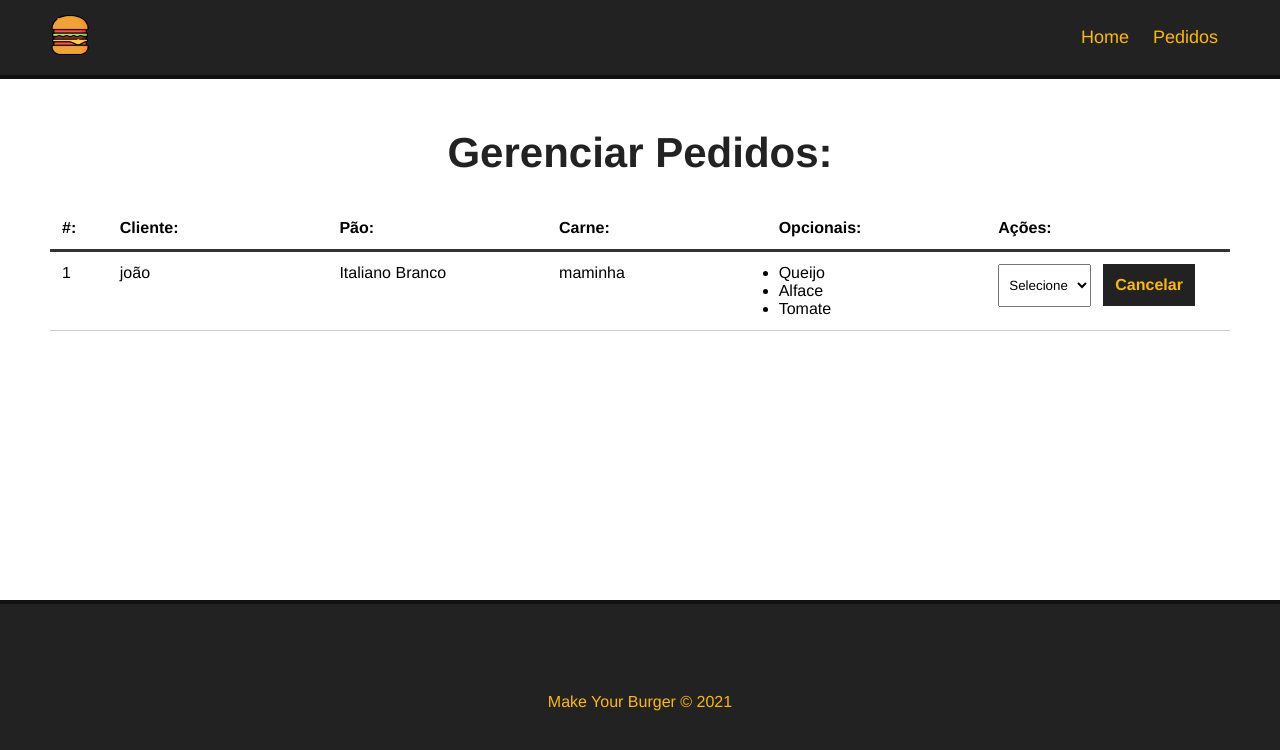
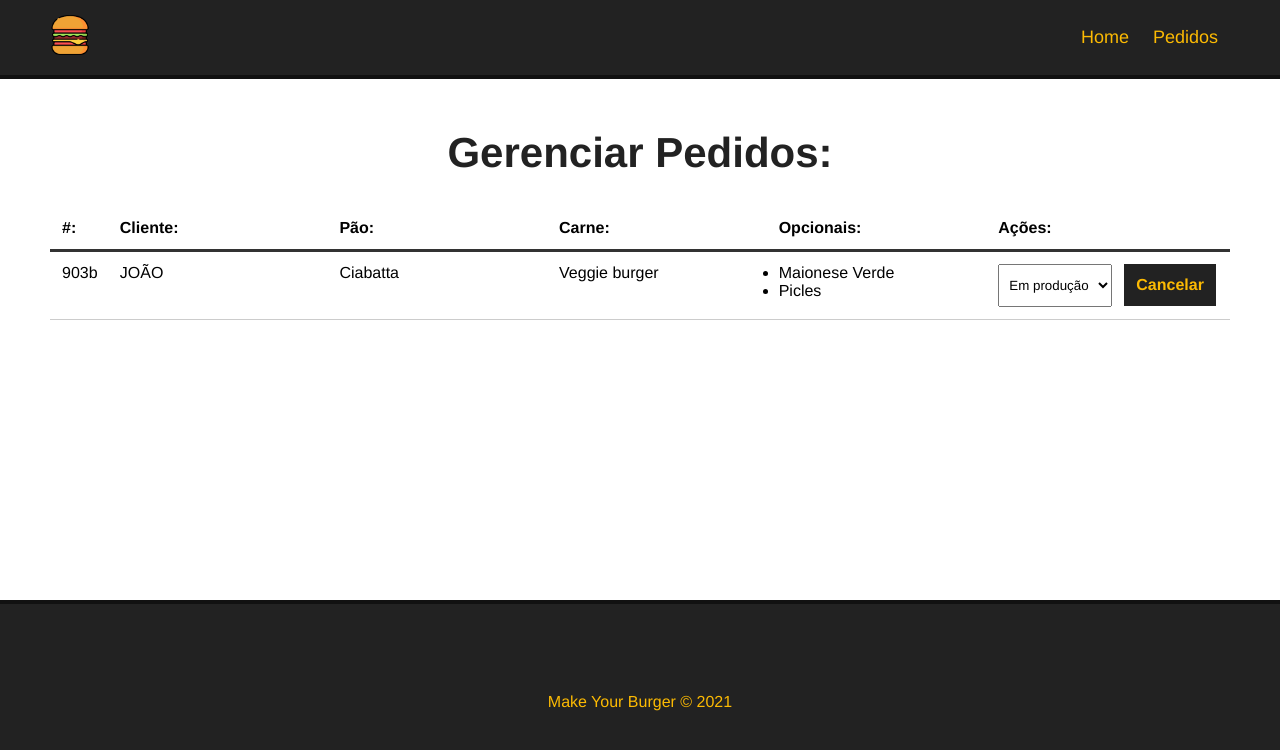
Before and after one commit to douglasisantos/Hamburgueria, a Vue app: page /pedidos in a window 1280 px wide. Shown: the top 750 px of the page. Built offline with nearby package versions, Linux system fonts and the light colour scheme; data requests are answered from the project's data file; the HTML template or start-up script is replaced by a standard one.

Commit message:
versão final

```diff
--- a/db/db.json
+++ b/db/db.json
@@ -127,30 +127,15 @@
   ],
   "burgers": [
     {
-      "id": "1",
-      "nome": "teste",
-      "pao": "3 Queijos",
-      "carne": "Alcatra",
+      "id": "903b",
+      "nome": "JOÃO",
+      "pao": "Ciabatta",
+      "carne": "Veggie burger",
       "opcionais": [
-        "Bacon",
-        "Salame",
-        "Cebola roxa",
-        "Alface",
-        "Molho Ranch",
-        "Maionese Verde"
+        "Maionese Verde",
+        "Picles"
       ],
-      "status": "Solicitado"
-    },
-    {
-      "id": "f3e6",
-      "nome": "teste",
-      "pao": "Brioche",
-      "carne": "Alcatra",
-      "opcionais": [
-        "Bacon",
-        "Salame"
-      ],
-      "status": "Solicitado"
+      "status": "Em produção"
     }
   ]
 }
--- a/src/components/Dashboard.vue
+++ b/src/components/Dashboard.vue
@@ -1,7 +1,9 @@
 <template>
-  <div id="burguer-table">
+  <div id="burger-table" v-if="burgers.length > 0">
+    <Message :msg="msg" v-show="msg" />
+
     <div>
-      <div id="burguer-table-heading">
+      <div id="burger-table-heading">
         <div class="order-id">#:</div>
         <div>Cliente:</div>
         <div>Pão:</div>
@@ -10,69 +12,156 @@
         <div>Ações:</div>
       </div>
     </div>
-    <div id="burguer-table-rows">
-      <div class="burguer-table-row">
-        <div class="order-number">1</div>
-        <div>joão</div>
-        <div>Italiano Branco</div>
-        <div>maminha</div>
+
+    <div id="burger-table-rows">
+      <div class="burger-table-row" v-for="burger in burgers" :key="burger.id">
+        <div class="order-number">{{ burger.id }}</div>
+        <div>{{ burger.nome }}</div>
+        <div>{{ burger.pao }}</div>
+        <div>{{ burger.carne }}</div>
         <div>
           <ul>
-            <li>Queijo</li>
-            <li>Alface</li>
-            <li>Tomate</li>
+            <li v-for="(opcional, index) in burger.opcionais" :key="index">
+              {{ opcional }}
+            </li>
           </ul>
         </div>
         <div>
-          <select name="status" class="status">
-            <option value="">Selecione</option>
+          <select name="status" class="status" @change="updateBurger($event, burger.id)">
+            <option
+              v-for="s in status"
+              :key="s.id"
+              :value="s.tipo"
+              :selected="burger.status === s.tipo"
+            >
+              {{ s.tipo }}
+            </option>
           </select>
-          <button class="delete-btn">Cancelar</button>
+          <button class="delete-btn" @click="deleteBurger(burger.id)">Cancelar</button>
         </div>
       </div>
     </div>
   </div>
+
+  <div v-else>
+    <h2>Não há pedidos no momento!</h2>
+  </div>
 </template>
 
-<script>
-export default {
-  name: 'Dashboard',
+<script lang="ts" setup>
+import { ref, onMounted } from 'vue'
+import Message from './Message.vue'
+
+interface Burger {
+  id: number | string
+  nome: string
+  pao: string
+  carne: string
+  opcionais: string[]
+  status: string
 }
+
+interface Status {
+  id: number
+  tipo: string
+}
+
+const burgers = ref<Burger[]>([])
+const status = ref<Status[]>([])
+const msg = ref<string | null>(null)
+
+const getPedidos = async () => {
+  const req = await fetch('http://localhost:3000/burgers')
+  const data = await req.json()
+  burgers.value = data
+  await getStatus()
+}
+
+const getStatus = async () => {
+  const req = await fetch('http://localhost:3000/status')
+  const data = await req.json()
+  status.value = data
+}
+
+const deleteBurger = async (id: number | string) => {
+  await fetch(`http://localhost:3000/burgers/${id}`, {
+    method: 'DELETE',
+  })
+
+  msg.value = 'Pedido cancelado com sucesso!'
+  setTimeout(() => (msg.value = null), 3000)
+
+  await getPedidos()
+}
+
+const updateBurger = async (event: Event, id: number | string) => {
+  const target = event.target as HTMLSelectElement
+  const option = target.value
+
+  const response = await fetch(`http://localhost:3000/burgers/${id}`, {
+    method: 'PATCH',
+    headers: { 'Content-Type': 'application/json' },
+    body: JSON.stringify({ status: option }),
+  })
+
+  const res = await response.json()
+
+  msg.value = `O status do pedido N° ${res.id} foi atualizado para "${res.status}"!`
+  setTimeout(() => (msg.value = null), 3000)
+}
+
+onMounted(() => {
+  getPedidos()
+})
 </script>
 
-<style scoped>
-#burguer-table {
+<style lang="scss" scoped>
+#burger-table {
   max-width: 1200px;
   margin: 0 auto;
-}
-#burguer-table-heading,
-#burguer-table-rows,
-.burguer-table-row {
+
+  #burger-table-heading,
+  #burger-table-rows,
+  .burger-table-row {
     display: flex;
     flex-wrap: wrap;
   }
-#burguer-table-heading {
+
+  #burger-table-heading {
     font-weight: bold;
     padding: 12px;
     border-bottom: 3px solid #333;
+
+    div {
+      width: 19%;
+
+      &.order-id {
+        width: 5%;
       }
-#burguer-table-heading div,
-.burguer-table-row div {
-  width: 19%;
     }
-.burguer-table-row {
+  }
+
+  #burger-table-rows {
+    .burger-table-row {
       width: 100%;
       padding: 12px;
       border-bottom: 1px solid #ccc;
-}
-#burguer-table-heading .order-id,
-.burguer-table-row .order-number {
+
+      div {
+        width: 19%;
+
+        &.order-number {
           width: 5%;
         }
+      }
+    }
+  }
+
   select {
     padding: 12px 6px;
     margin-right: 12px;
   }
+
   .delete-btn {
     background-color: #222;
     color: #fcba03;
@@ -83,9 +172,11 @@ select {
     margin: 0 auto;
     cursor: pointer;
     transition: 0.5s;
-}
-.delete-btn:hover {
+
+    &:hover {
       background-color: transparent;
       color: #222;
     }
+  }
+}
 </style>
```
Lines whose indentation alone changed are shown as unchanged.
